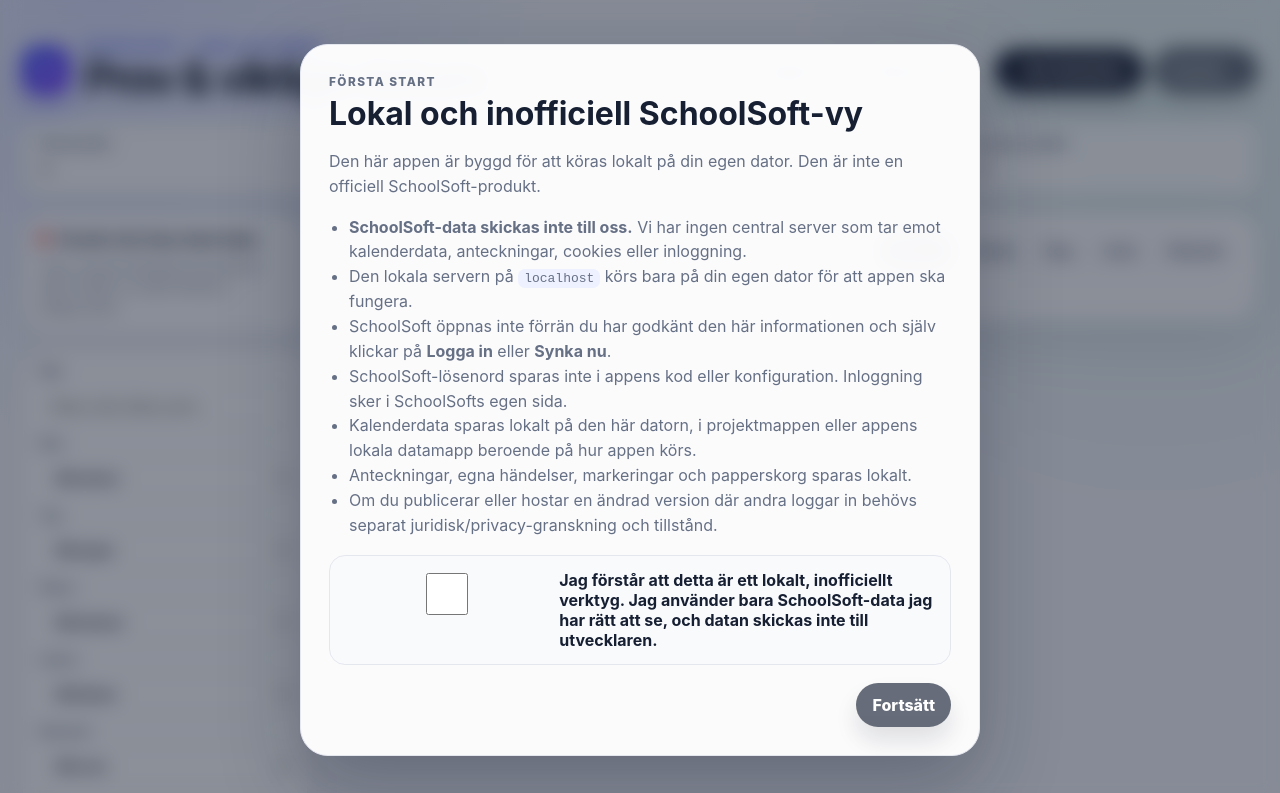
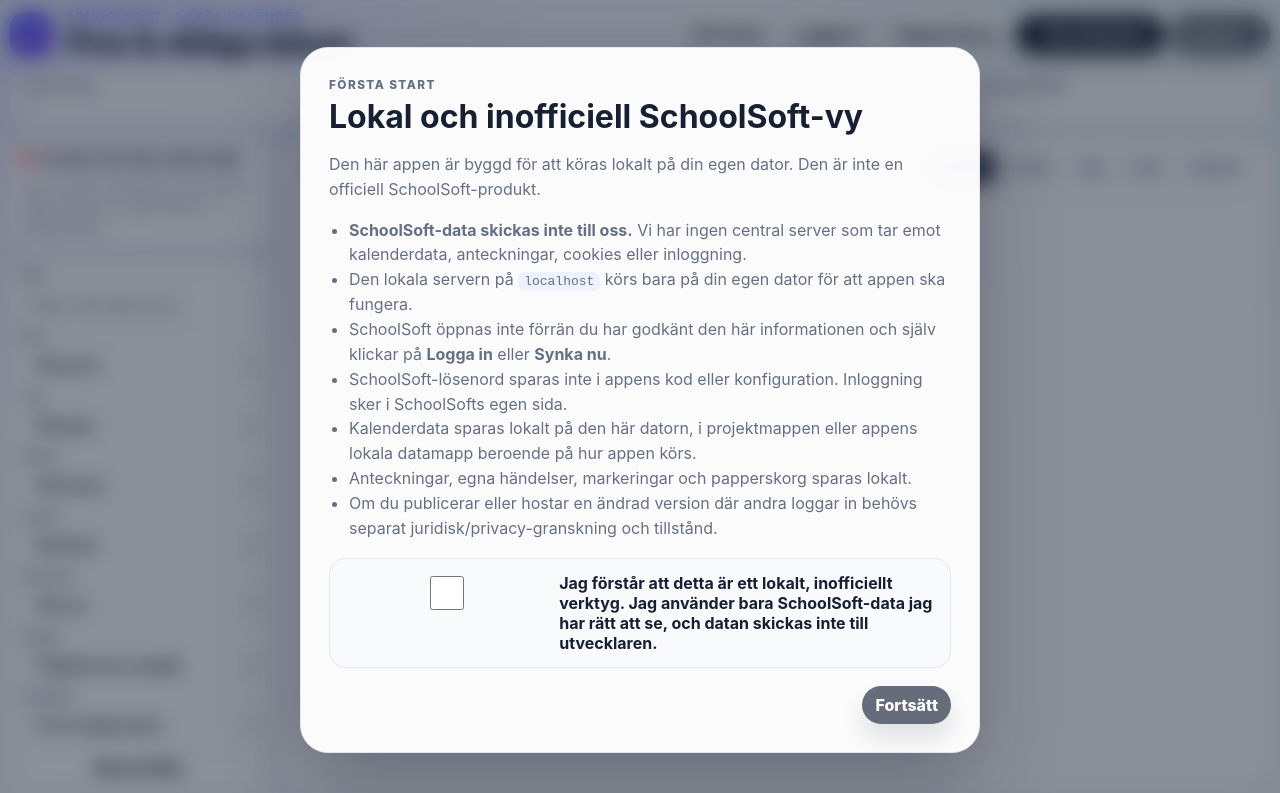
Before and after one commit to villeolof1/schoolsoft-calendar-helper, a website: page public/index.html in a window 1280 px wide. Shown: the top 793 px of the page. Drawn offline with Linux system fonts and the light colour scheme; no server answers.

Commit message:
Load layout lock and UI fixes

```diff
--- a/public/index.html
+++ b/public/index.html
@@ -5,6 +5,7 @@
   <meta name="viewport" content="width=device-width, initial-scale=1" />
   <title>SchoolSoft kalender</title>
   <link rel="stylesheet" href="/styles.css" />
+  <link rel="stylesheet" href="/layout-lock.css" />
 </head>
 <body>
   <div class="app-shell">
@@ -162,5 +163,6 @@
 
   <script src="/privacy-gate.js"></script>
   <script src="/app.js" type="module"></script>
+  <script src="/ui-fixes.js"></script>
 </body>
 </html>
```
